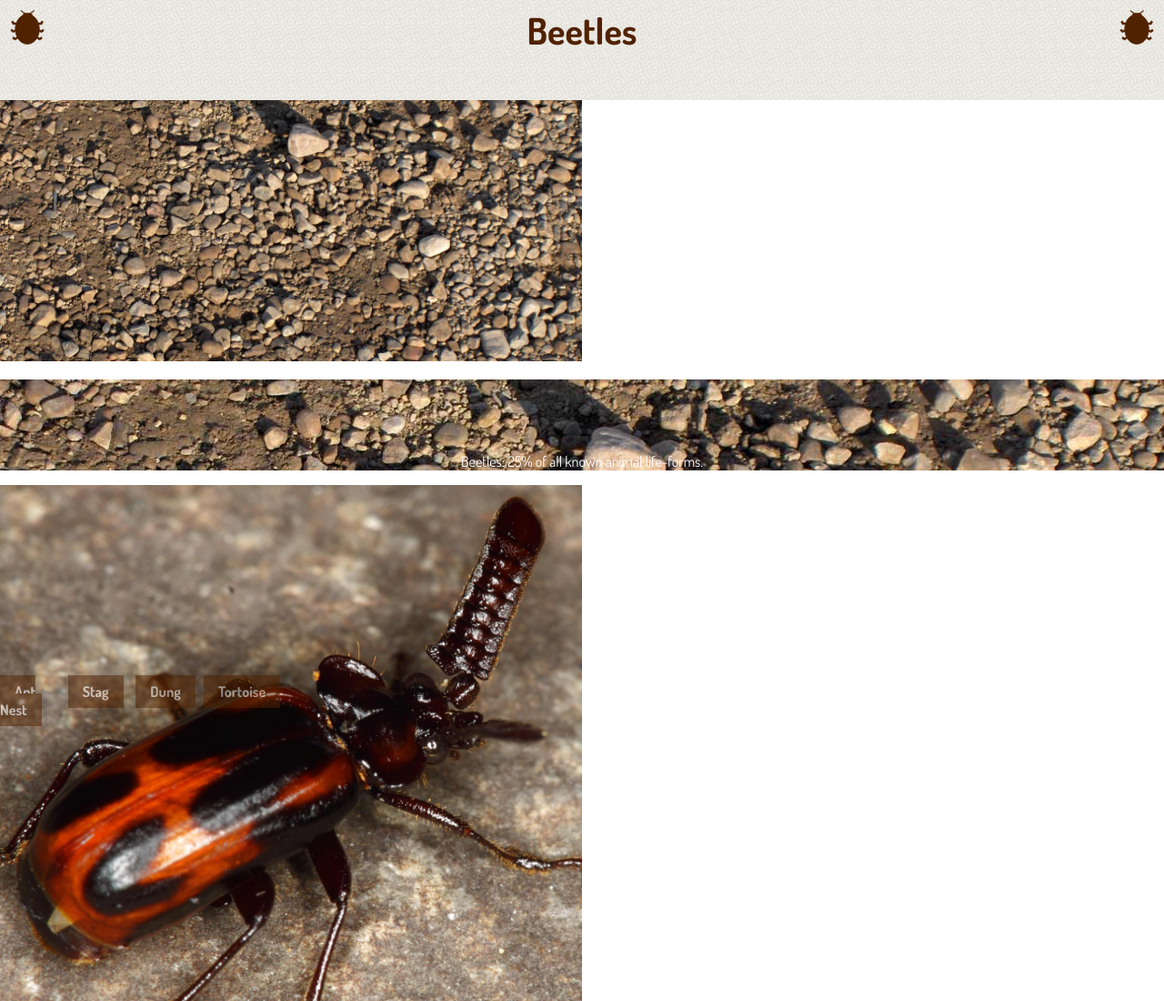
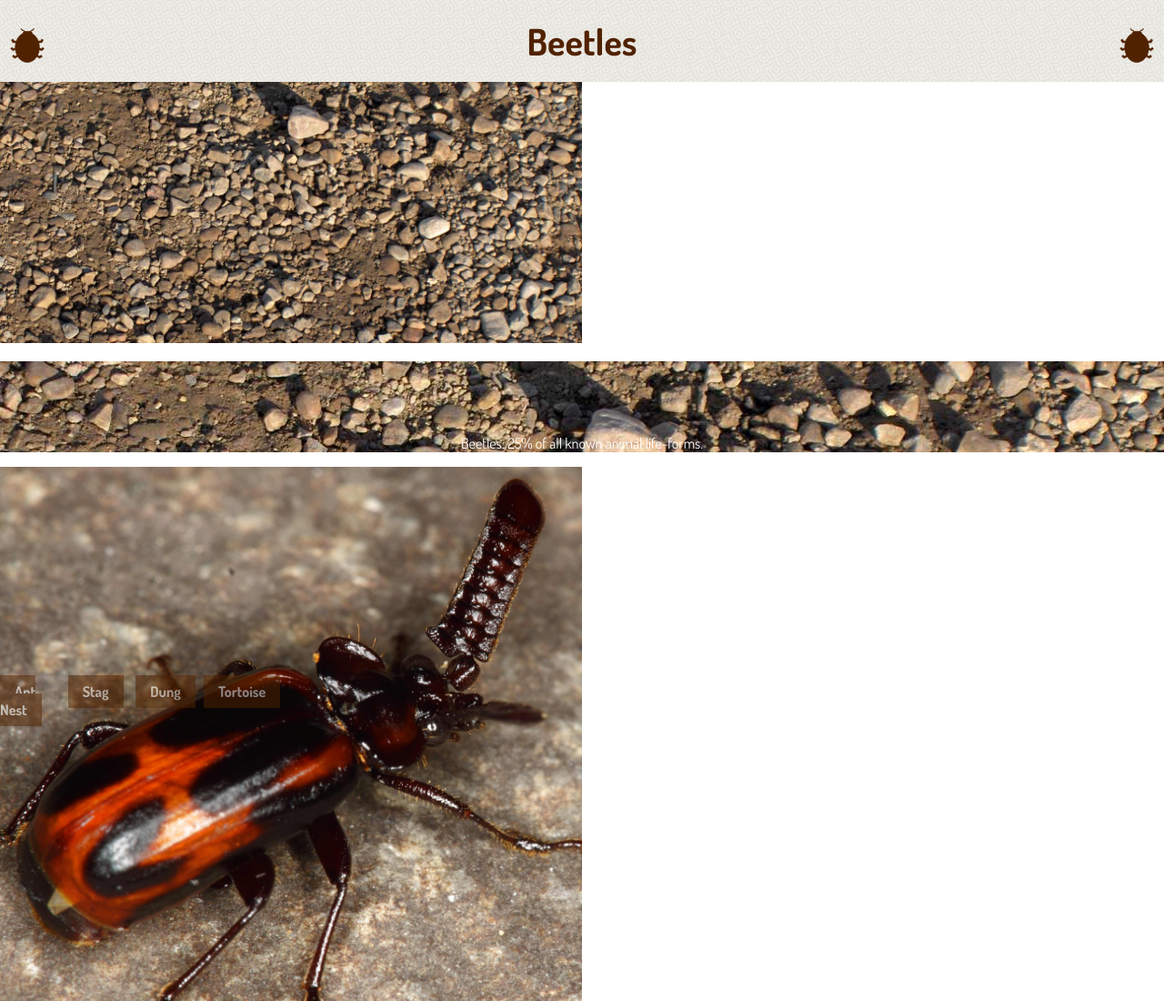
Before and after one commit to mikeybacque/dsn1674-assignment-7, a plain HTML site: page index.html in a window 1280 px wide. Shown: the top 1100 px of the page at 91% size. Drawn offline with Linux system fonts and the light colour scheme; files whose address does not match are found by name.

Commit message:
fixing stuff

```diff
--- a/css/main.css
+++ b/css/main.css
@@ -11,21 +11,19 @@ body {
   font-family: 'Dosis', sans-serif;
 }
 
-header {
+.masthead {
   background-image: url("../img/noun-59034-cc-copy.svg"), url("../img/noun-59034-cc-copy.svg"), url("../img/subtle-white-mini-waves.png");
   background-size: 60px auto, 60px auto, 80px auto;
   background-repeat: no-repeat, no-repeat, repeat;
-  background-position: left top, right top, center 10px;
-  padding-top: 0.5em;
-  position: relative;
-  text-align: center;
+  background-position: left top 20px, right top 20px, center 10px;
 }
 
 h1 {
   font-size: 2.5em;
   color: #512200;
   margin: 0;
-  padding-bottom: 1.3em;
+  padding: 0.5em;
+  text-align: center;
 }
 
 nav {
```
